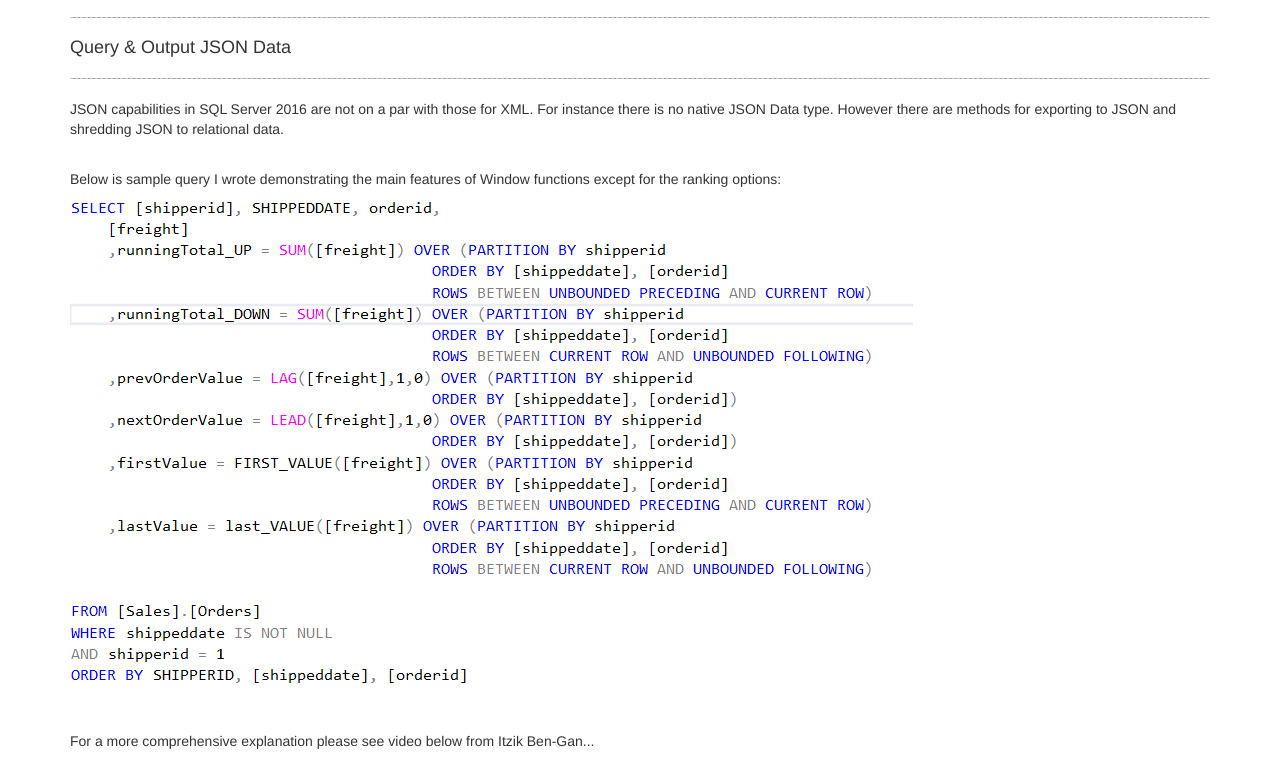
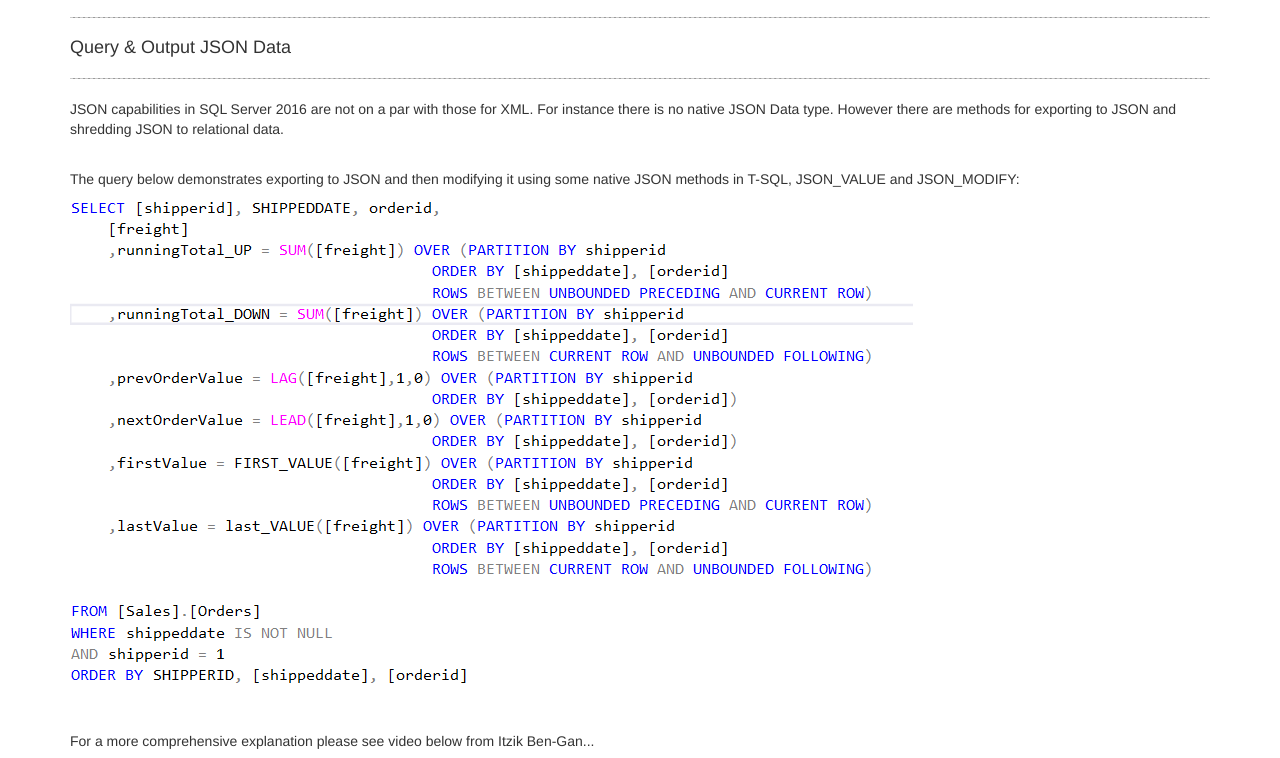
Before and after one commit to joehunter/website, a plain HTML site: page 70-761/index.htm in a window 1280 px wide. Shown: the part 2950-3708 px from the top of the page. Drawn offline with Linux system fonts and the light colour scheme.

Commit message:
70-761 changes at 18:12

```diff
--- a/70-761/index.htm
+++ b/70-761/index.htm
@@ -249,7 +249,7 @@ Querying Data with Transact-SQL | 70-761</a> exam. These notes mainly highlight
 		<br/>
 
 		<p>
-		Below is sample query I wrote demonstrating the main features of Window functions except for the ranking options:
+		The query below demonstrates exporting to JSON and then modifying it using some native JSON methods in T-SQL, JSON_VALUE and JSON_MODIFY:
 		<br/>
 		<img src='./imgs/2.3.3.PNG'>
 
```
